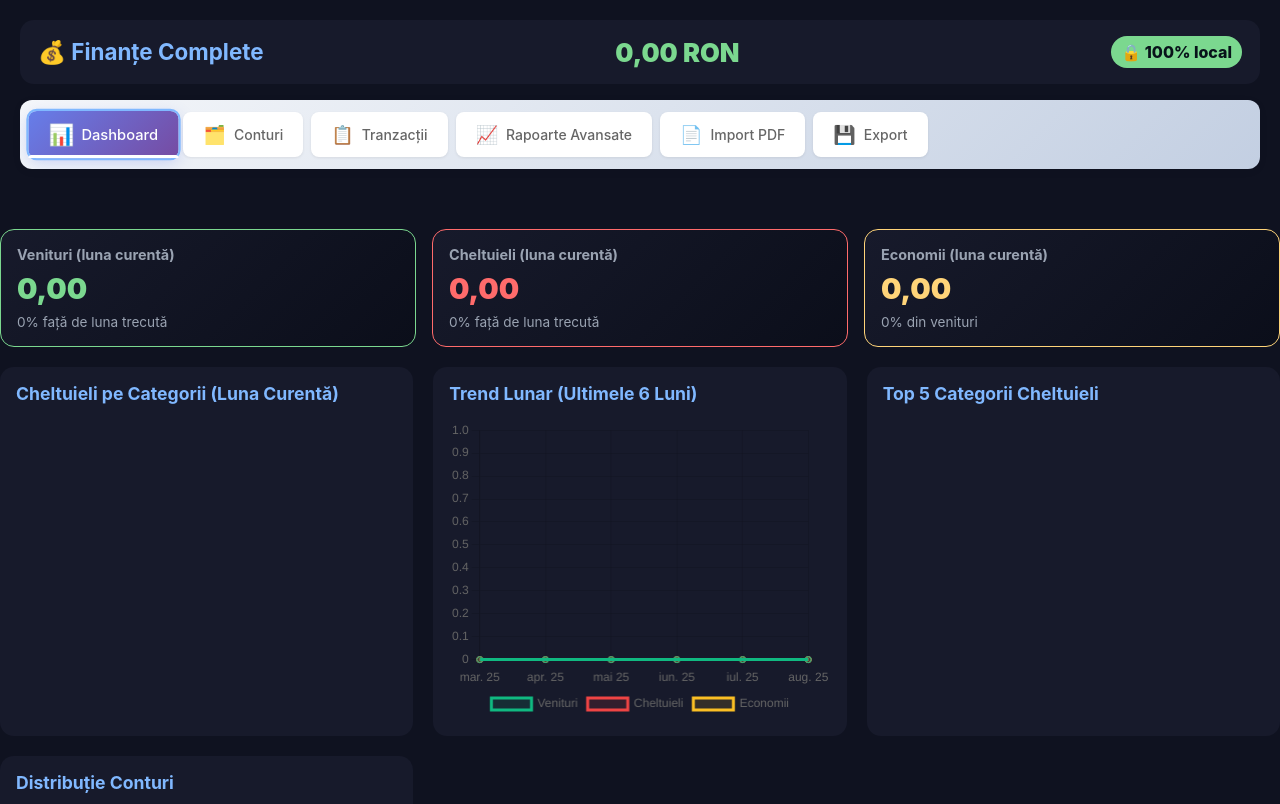
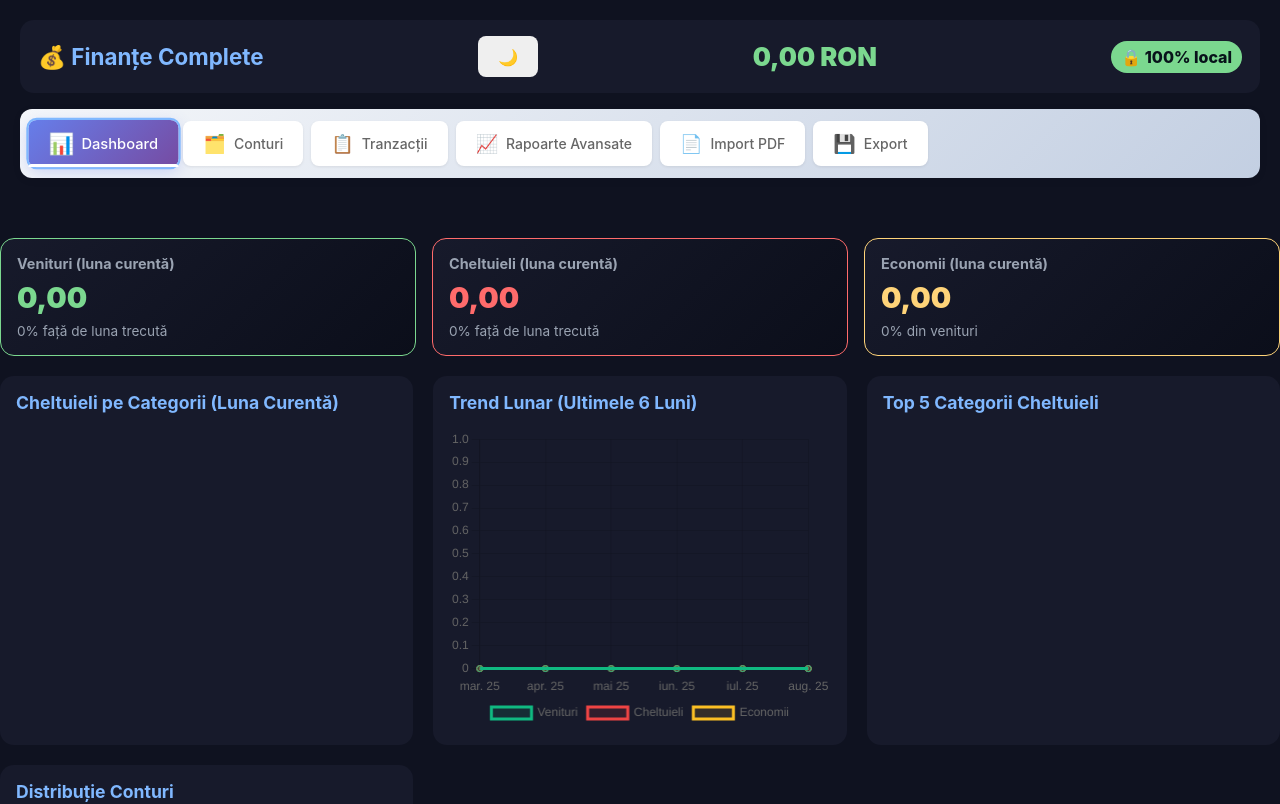
Before and after one commit to ioan-nomad/finante-svelte-2025, a Svelte app: page / in a window 1280 px wide. Shown: the top 804 px of the page. Built offline with nearby package versions, Linux system fonts and the light colour scheme.

Commit message:
Added dark mode toggle button in header

```diff
--- a/src/App.svelte
+++ b/src/App.svelte
@@ -56,6 +56,18 @@ $: direction = tabOrder.indexOf(activeTab) > tabOrder.indexOf(previousTab) ? 1 :
 <div class="container">
   <header>
     <h1>💰 Finanțe Complete</h1>
+    <button
+    class="dark-mode-toggle"
+    on:click={toggleDarkMode}
+    aria-label="Toggle dark mode"
+    type="button"
+  >
+    {#if darkMode}
+      ☀️
+    {:else}
+      🌙
+    {/if}
+  </button>
     <div class="balance-display">
       <div class="balance-total">{fmt($totalBalance.mainBalance)} RON</div>
       <div class="balance-detail">
```
